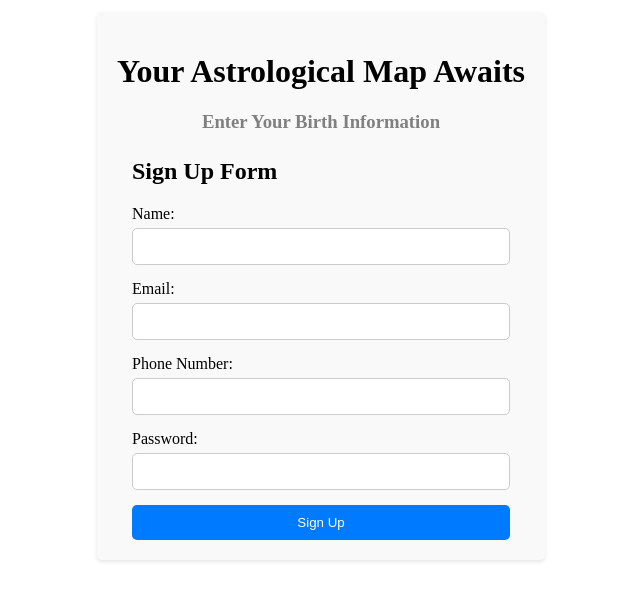
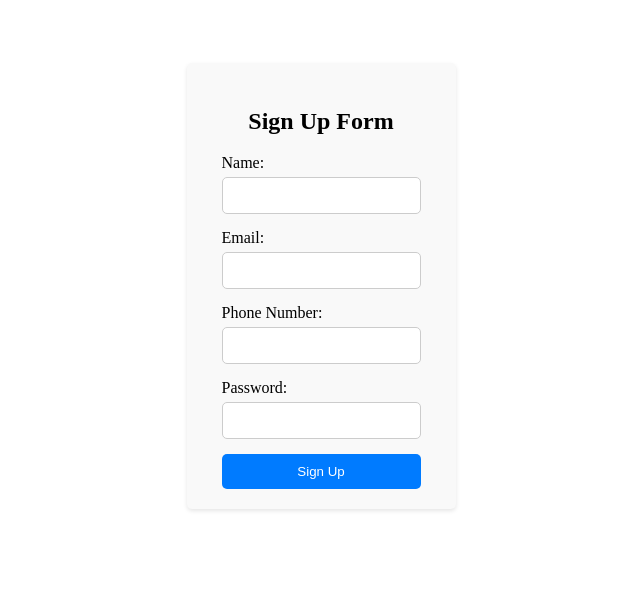
Before and after one commit to adeptcoder014/demoSite, a Next.js app: page /signUp in a window 1280 px wide. Shown: the part 114-714 px from the top of the page, without its empty margins (319-959 px from the left). Built offline with nearby package versions, Linux system fonts and the light colour scheme.

Commit message:
configuring deployed server

```diff
--- a/pages/index.js
+++ b/pages/index.js
@@ -19,7 +19,7 @@ export default function Home() {
         </div>
 
         <div className="container">
-          <p className="paragraph centerText">If you'd like to explore further, please sign up!</p>
+          <p className="paragraph centerText">If you like to explore further, please sign up!</p>
           <button onClick={handleSignup} className="btn">
             Sign Up
           </button>
--- a/pages/signUp.js
+++ b/pages/signUp.js
@@ -41,7 +41,7 @@ export default function SignUp() {
         router.push("/success-screen"); // Redirect to success page after signup
       } else {
         const errorData = await response.json();
-        console.log('errorData --',errorData);
+        console.log('errorData --', errorData);
         console.error("Signup failed:", errorData?.message);
         Swal.fire({
           icon: 'error',
@@ -65,12 +65,15 @@ export default function SignUp() {
     <div className="container center">
       <div className="container-style">
         <div style={{ marginBottom: 25 }}>
-          <h1 className="h1 centerText">Your Astrological Map Awaits</h1>
-          <h3 className="h3 centerText">Enter Your Birth Information</h3>
+          {/* <h1 className="h1 centerText">Your Astrological Map Awaits</h1> */}
+          {/* <h3 className="h3 centerText">Enter Your Birth Information</h3> */}
         </div>
 
         <div className="container">
-          <h2>Sign Up Form</h2>
+          <div style={{textAlign:'center'}}>
+
+            <h2>Sign Up Form</h2>
+          </div>
           <form onSubmit={handleSubmit}>
             <div className="form-group">
               <label htmlFor="name">Name:</label>
```
